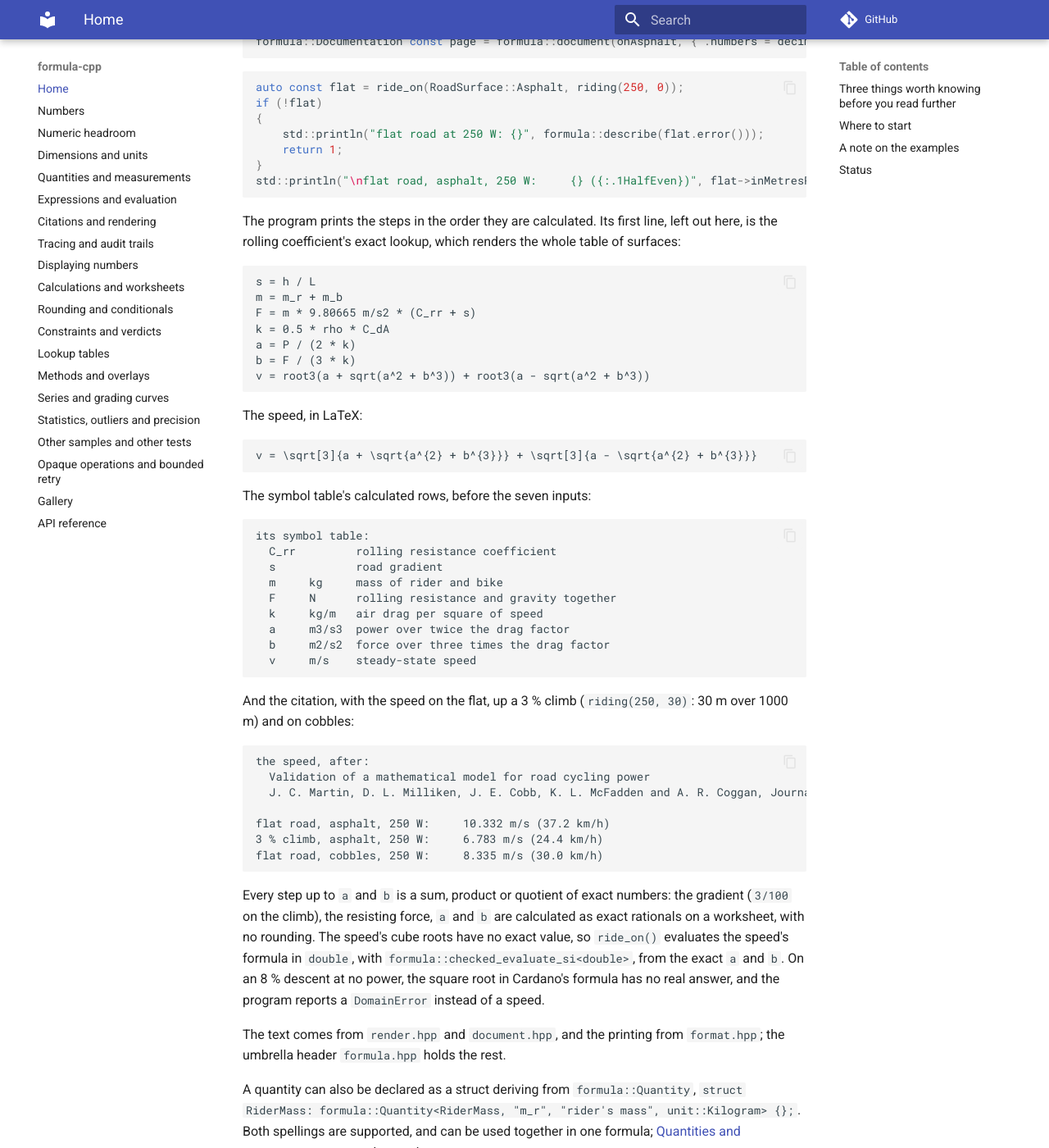
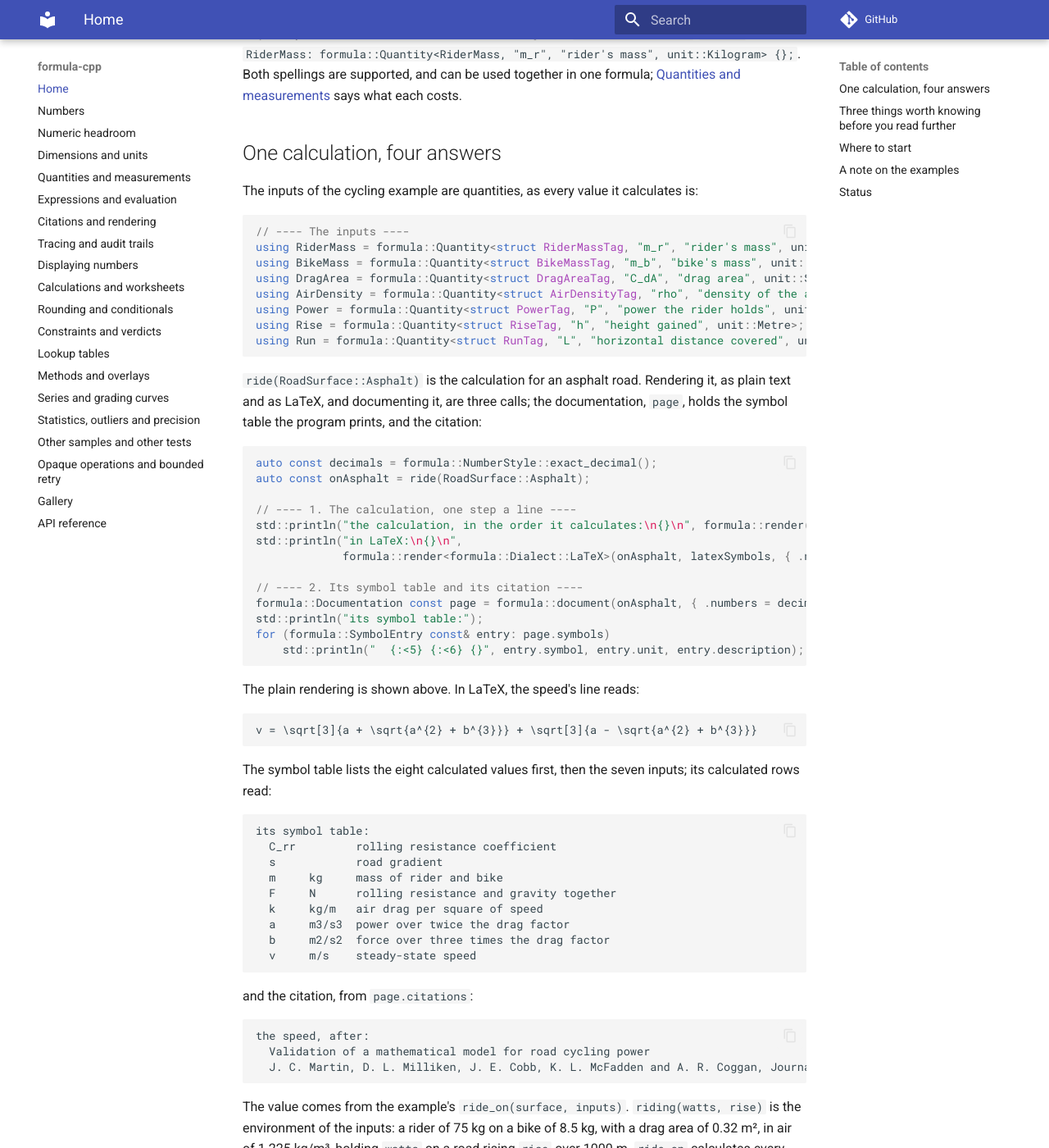
Before and after one commit to LASTRADA-Software/formula-cpp, an MkDocs documentation site: the page built from docs/index.md, in a window 1280 px wide and 1400 px high, scrolled down 1340 px. Shown: the whole window at 82% size. Built offline with MkDocs 1.6.1 and Material for MkDocs 9.7.7, drawn with Linux system fonts in a browser that asks for light colours; comment, search, counter and statistics services are not loaded; some of the changed text lies outside the part shown.

Commit message:
docs: shorten the README's first example
The opening example now shows the cycling example's steps, their
rendering and the speeds it calculates, then says what is exact and
why the speed is evaluated in double. The inputs, the calls that
render and document the calculation, its LaTeX, symbol table and
citation, and where the value comes from (ride, riding and ride_on)
move to a first section of their own, "One calculation, four answers".
The documentation home page follows the same order.

Both pages' note on the examples now says that every citation of a
standard is invented, and that the one real reference, in
examples/cycling_speed.cpp, names a published paper by its title,
authors, journal and year only. The README's paragraph on an untraced
evaluation is rewrapped.

Signed-off-by: Christian Parpart <c.parpart@lastrada.net>

````diff
--- a/docs/index.md
+++ b/docs/index.md
@@ -5,24 +5,10 @@
 Write a formula once, with ordinary operators. Get back a number, a rendering, and a
 documentation page — from the same declaration.
 
-How fast does a cyclist ride on 250 W? `examples/cycling_speed.cpp` answers
-with the steady-state speed from power. Every input is a quantity, carrying
-its own symbol, description and unit, and its tag makes it a type of its own:
-
-```cpp
-// ---- The inputs ----
-using RiderMass = formula::Quantity<struct RiderMassTag, "m_r", "rider's mass", unit::Kilogram>;
-using BikeMass = formula::Quantity<struct BikeMassTag, "m_b", "bike's mass", unit::Kilogram>;
-using DragArea = formula::Quantity<struct DragAreaTag, "C_dA", "drag area", unit::SquareMetre>;
-using AirDensity = formula::Quantity<struct AirDensityTag, "rho", "density of the air", unit::KilogramPerCubicMetre>;
-using Power = formula::Quantity<struct PowerTag, "P", "power the rider holds", unit::Watt>;
-using Rise = formula::Quantity<struct RiseTag, "h", "height gained", unit::Metre>;
-using Run = formula::Quantity<struct RunTag, "L", "horizontal distance covered", unit::Metre>;
-```
-
-So is every value it calculates, from `Gradient` (`s`) to `Speed` (`v`, in
-m/s). Each step is a formula written with ordinary operators, named for what
-it yields, and the speed's formula is declared together with its citation:
+How fast does a cyclist ride on 250 W? `examples/cycling_speed.cpp` works out
+the steady-state speed from power. Each step is a formula, named for the
+quantity it yields — a type carrying its own symbol, description and unit —
+and the speed's formula carries its citation:
 
 ```cpp
 // ---- The steps ----
@@ -47,10 +33,63 @@
               "gradient, P = v * (m * g * (C_rr + s) + 1/2 * rho * C_dA * v^2), solved here for v." }));
 ```
 
-`ride(surface)` puts the steps, after the rolling coefficient the road surface
-looks up, into one `formula::calculation`. That one declaration answers four
-different questions: what the formula is, as plain text and as LaTeX; what
-its symbols mean and where it comes from; and what it computes.
+`ride(surface)` puts them into one `formula::calculation`, after a step that
+looks up the rolling coefficient by the road surface. Rendered, the lookup
+spells out its whole table on one line; the steps after it read:
+
+```
+s = h / L
+m = m_r + m_b
+F = m * 9.80665 m/s2 * (C_rr + s)
+k = 0.5 * rho * C_dA
+a = P / (2 * k)
+b = F / (3 * k)
+v = root3(a + sqrt(a^2 + b^3)) + root3(a - sqrt(a^2 + b^3))
+```
+
+The speeds it calculates at 250 W:
+
+```
+flat road, asphalt, 250 W:     10.332 m/s (37.2 km/h)
+3 % climb, asphalt, 250 W:     6.783 m/s (24.4 km/h)
+flat road, cobbles, 250 W:     8.335 m/s (30.0 km/h)
+```
+
+Every step up to `a` and `b` is an exact lookup, sum, product or quotient: the
+gradient (`3/100` on the climb), the force, `a` and `b` are exact rationals,
+never rounded. The cube roots have no exact value, so the speed is evaluated
+in `double` (`formula::checked_evaluate_si<double>`) from the exact `a` and
+`b`. On an 8 % descent at no power, Cardano's square root has no real answer,
+and the program reports a `DomainError` instead of a speed. The same
+calculation also says what its symbols mean and where it comes from: see
+[One calculation, four answers](#one-calculation-four-answers).
+
+A quantity can also be declared as a struct deriving from `formula::Quantity`,
+`struct RiderMass: formula::Quantity<RiderMass, "m_r", "rider's mass", unit::Kilogram> {};`.
+Both spellings are supported, and can be used together in one formula;
+[Quantities and measurements](quantities.md#declaring-a-quantity) says what
+each costs.
+
+## One calculation, four answers
+
+The inputs of the cycling example are quantities, as every value it
+calculates is:
+
+```cpp
+// ---- The inputs ----
+using RiderMass = formula::Quantity<struct RiderMassTag, "m_r", "rider's mass", unit::Kilogram>;
+using BikeMass = formula::Quantity<struct BikeMassTag, "m_b", "bike's mass", unit::Kilogram>;
+using DragArea = formula::Quantity<struct DragAreaTag, "C_dA", "drag area", unit::SquareMetre>;
+using AirDensity = formula::Quantity<struct AirDensityTag, "rho", "density of the air", unit::KilogramPerCubicMetre>;
+using Power = formula::Quantity<struct PowerTag, "P", "power the rider holds", unit::Watt>;
+using Rise = formula::Quantity<struct RiseTag, "h", "height gained", unit::Metre>;
+using Run = formula::Quantity<struct RunTag, "L", "horizontal distance covered", unit::Metre>;
+```
+
+`ride(RoadSurface::Asphalt)` is the calculation for an asphalt road. Rendering
+it, as plain text and as LaTeX, and documenting it, are three calls; the
+documentation, `page`, holds the symbol table the program prints, and the
+citation:
 
 ```cpp
 auto const decimals = formula::NumberStyle::exact_decimal();
@@ -63,39 +102,19 @@
 
 // ---- 2. Its symbol table and its citation ----
 formula::Documentation const page = formula::document(onAsphalt, { .numbers = decimals });
+std::println("its symbol table:");
+for (formula::SymbolEntry const& entry: page.symbols)
+    std::println("  {:<5} {:<6} {}", entry.symbol, entry.unit, entry.description);
 ```
 
-```cpp
-auto const flat = ride_on(RoadSurface::Asphalt, riding(250, 0));
-if (!flat)
-{
-    std::println("flat road at 250 W: {}", formula::describe(flat.error()));
-    return 1;
-}
-std::println("\nflat road, asphalt, 250 W:     {} ({:.1HalfEven})", flat->inMetresPerSecond, flat->inKilometresPerHour);
-```
-
-The program prints the steps in the order they are calculated. Its first
-line, left out here, is the rolling coefficient's exact lookup, which renders
-the whole table of surfaces:
-
-```
-s = h / L
-m = m_r + m_b
-F = m * 9.80665 m/s2 * (C_rr + s)
-k = 0.5 * rho * C_dA
-a = P / (2 * k)
-b = F / (3 * k)
-v = root3(a + sqrt(a^2 + b^3)) + root3(a - sqrt(a^2 + b^3))
-```
-
-The speed, in LaTeX:
+The plain rendering is shown above. In LaTeX, the speed's line reads:
 
 ```
 v = \sqrt[3]{a + \sqrt{a^{2} + b^{3}}} + \sqrt[3]{a - \sqrt{a^{2} + b^{3}}}
 ```
 
-The symbol table's calculated rows, before the seven inputs:
+The symbol table lists the eight calculated values first, then the seven
+inputs; its calculated rows read:
 
 ```
 its symbol table:
@@ -109,35 +128,37 @@
   v     m/s    steady-state speed
 ```
 
-And the citation, with the speed on the flat, up a 3 % climb
-(`riding(250, 30)`: 30 m over 1000 m) and on cobbles:
+and the citation, from `page.citations`:
 
 ```
 the speed, after:
   Validation of a mathematical model for road cycling power
   J. C. Martin, D. L. Milliken, J. E. Cobb, K. L. McFadden and A. R. Coggan, Journal of Applied Biomechanics, 1998
-
-flat road, asphalt, 250 W:     10.332 m/s (37.2 km/h)
-3 % climb, asphalt, 250 W:     6.783 m/s (24.4 km/h)
-flat road, cobbles, 250 W:     8.335 m/s (30.0 km/h)
 ```
 
-Every step up to `a` and `b` is a sum, product or quotient of exact numbers:
-the gradient (`3/100` on the climb), the resisting force, `a` and `b` are
-calculated as exact rationals on a worksheet, with no rounding. The speed's cube roots have no
-exact value, so `ride_on()` evaluates the speed's formula in `double`, with
-`formula::checked_evaluate_si<double>`, from the exact `a` and `b`. On an 8 %
-descent at no power, the square root in Cardano's formula has no real answer,
-and the program reports a `DomainError` instead of a speed.
+The value comes from the example's `ride_on(surface, inputs)`. `riding(watts,
+rise)` is the environment of the inputs: a rider of 75 kg on a bike of
+8.5 kg, with a drag area of 0.32 m², in air of 1.225 kg/m³, holding `watts` on
+a road rising `rise` over 1000 m. `ride_on` calculates every step up to `a` and
+`b` exactly on a `formula::worksheet` of `ride(surface)` and those inputs,
+evaluates the speed's formula in `double` from them, rounds it to the
+millimetre a second and converts it to km/h. Each result is checked before it
+is read:
+
+```cpp
+auto const flat = ride_on(RoadSurface::Asphalt, riding(250, 0));
+if (!flat)
+{
+    std::println("flat road at 250 W: {}", formula::describe(flat.error()));
+    return 1;
+}
+std::println("\nflat road, asphalt, 250 W:     {} ({:.1HalfEven})", flat->inMetresPerSecond, flat->inKilometresPerHour);
+```
+
+`riding(250, 30)` is the 3 % climb, 30 m over 1000 m.
 
 The text comes from `render.hpp` and `document.hpp`, and the printing from
 `format.hpp`; the umbrella header `formula.hpp` holds the rest.
-
-A quantity can also be declared as a struct deriving from `formula::Quantity`,
-`struct RiderMass: formula::Quantity<RiderMass, "m_r", "rider's mass", unit::Kilogram> {};`.
-Both spellings are supported, and can be used together in one formula;
-[Quantities and measurements](quantities.md#declaring-a-quantity) says what
-each costs.
 
 ## Three things worth knowing before you read further
 
@@ -183,11 +204,12 @@
 
 ## A note on the examples
 
-Every formula and citation on this site is invented — generic physics with fictional
+Every citation of a standard on this site is invented — generic physics with fictional
 `Example Standard` references. Real test-method standards are copyrighted and sold, so none of
 their content appears in this repository: not their text, their tables, their threshold values,
 nor their clause numbering. Real standards are implemented in downstream libraries that hold a
-licence to them.
+licence to them. The one real reference, in `examples/cycling_speed.cpp`, cites a published
+paper by its title, authors, journal and year only, and quotes none of its text.
 
 ## Status
 
````
Also changed, not shown: README.md (+110 -88 lines).
